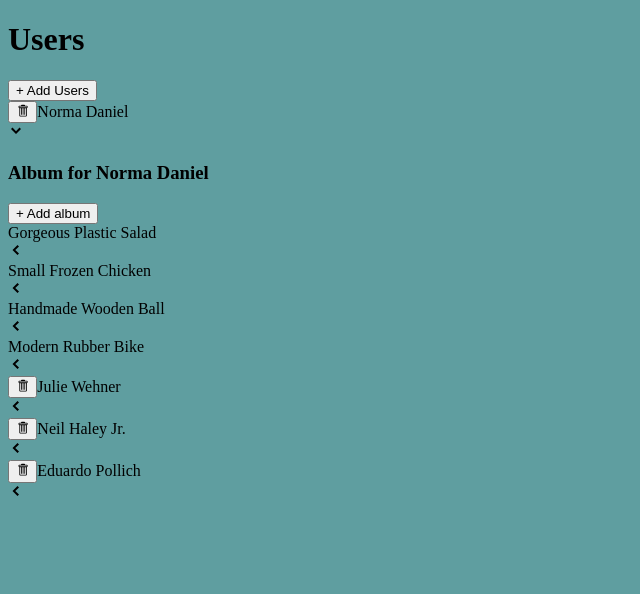
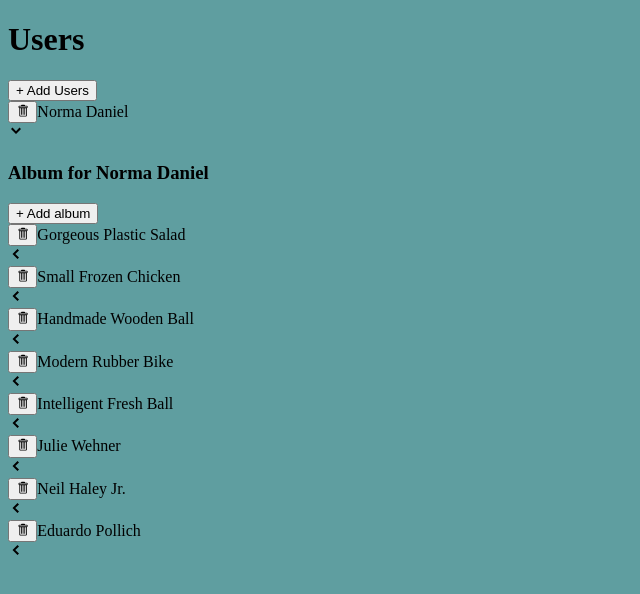
Before and after one commit to IsmayelAlam/practice_react, a React (Create React App) app in the folder react_practice010/: page / in a window 1280 px wide. Both pictures are taken after a click on the element 640 px from the left and 133 px from the top of the page. Shown: the top 594 px of the page, without its empty margins (0-640 px from the left). Built offline with nearby package versions, Linux system fonts and the light colour scheme; data requests are answered from the project's data file.

Commit message:
add new component album list item and refactor code

```diff
--- a/react_practice010/bd.json
+++ b/react_practice010/bd.json
@@ -37,6 +37,11 @@
       "userId": "wWZhbG1XxhmPyKjyvLx2n",
       "title": "Modern Rubber Bike",
       "id": 4
+    },
+    {
+      "userId": "wWZhbG1XxhmPyKjyvLx2n",
+      "title": "Intelligent Fresh Ball",
+      "id": 5
     }
   ],
   "photos": []
--- a/react_practice010/src/components/AlbumsList.js
+++ b/react_practice010/src/components/AlbumsList.js
@@ -4,8 +4,8 @@ import {
   useCreateAlbumMutation,
   useDeleteAlbumMutation,
 } from "../store";
-import ExpandablePanel from "./ExpandablePanel";
 import Skeleton from "./Skeleton";
+import AlbumListItem from "./AlbumsListItem";
 
 export default function AlbumsList({ user }) {
   const { data, error, isLoading } = useFetchAlbumsQuery(user);
@@ -22,14 +22,9 @@ export default function AlbumsList({ user }) {
   } else if (error) {
     content = <div>Error loading albums.</div>;
   } else {
-    content = data.map((album) => {
-      const header = <div>{album.title}</div>;
-      return (
-        <ExpandablePanel key={album.id} header={header}>
-          list of photos.
-        </ExpandablePanel>
-      );
-    });
+    content = data.map((album) => (
+      <AlbumListItem key={album.id} album={album} />
+    ));
   }
 
   return (
--- /dev/null
+++ b/react_practice010/src/components/AlbumsListItem.js
@@ -0,0 +1,20 @@
+import Button from "./Button";
+import ExpandablePanel from "./ExpandablePanel";
+import { GoTrashcan } from "react-icons/go";
+
+export default function AlbumListItem({ album }) {
+  const header = (
+    <>
+      <Button rounded secondary>
+        <GoTrashcan />
+      </Button>
+      {album.title}
+    </>
+  );
+
+  return (
+    <ExpandablePanel key={album.id} header={header}>
+      albums
+    </ExpandablePanel>
+  );
+}
```
